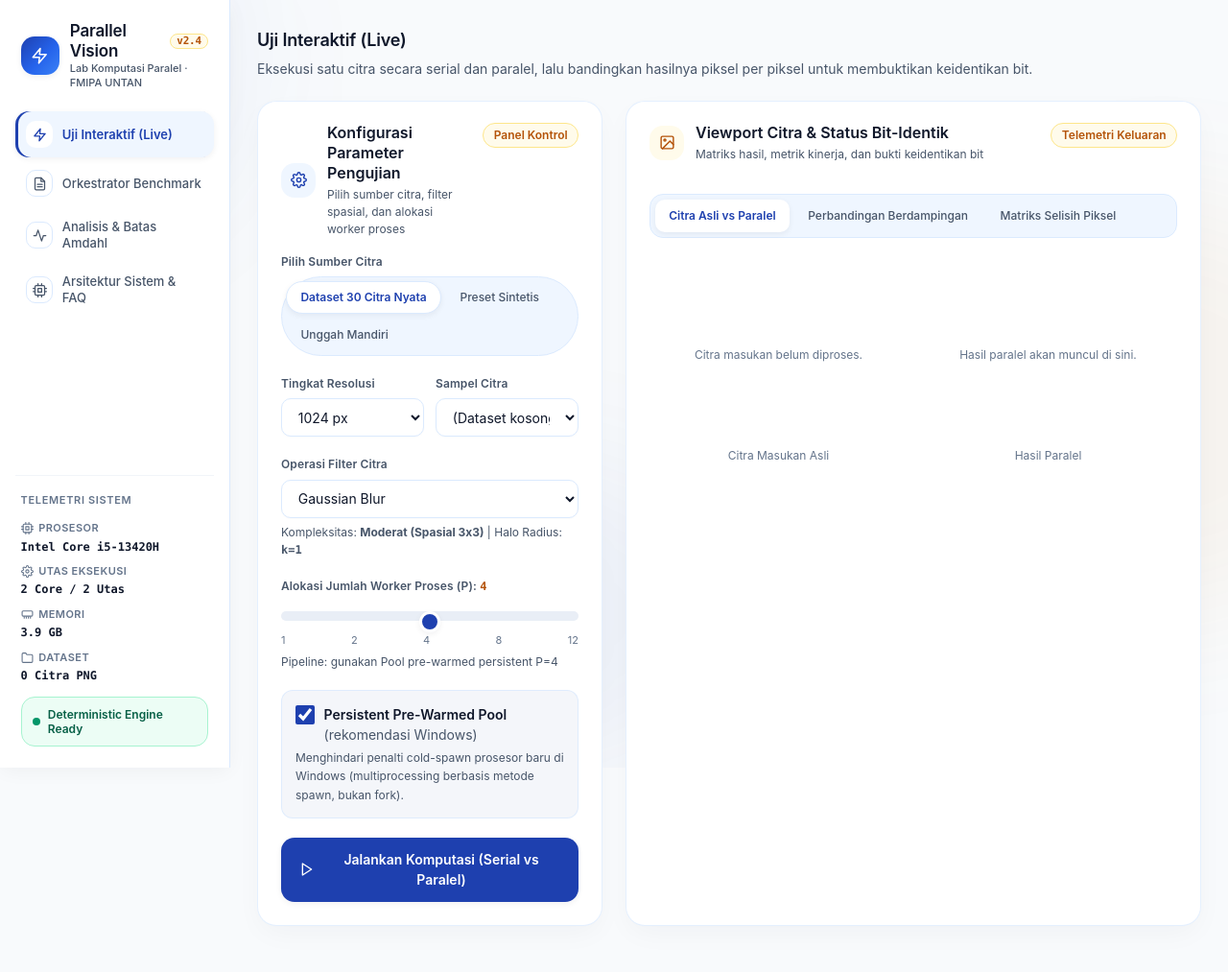
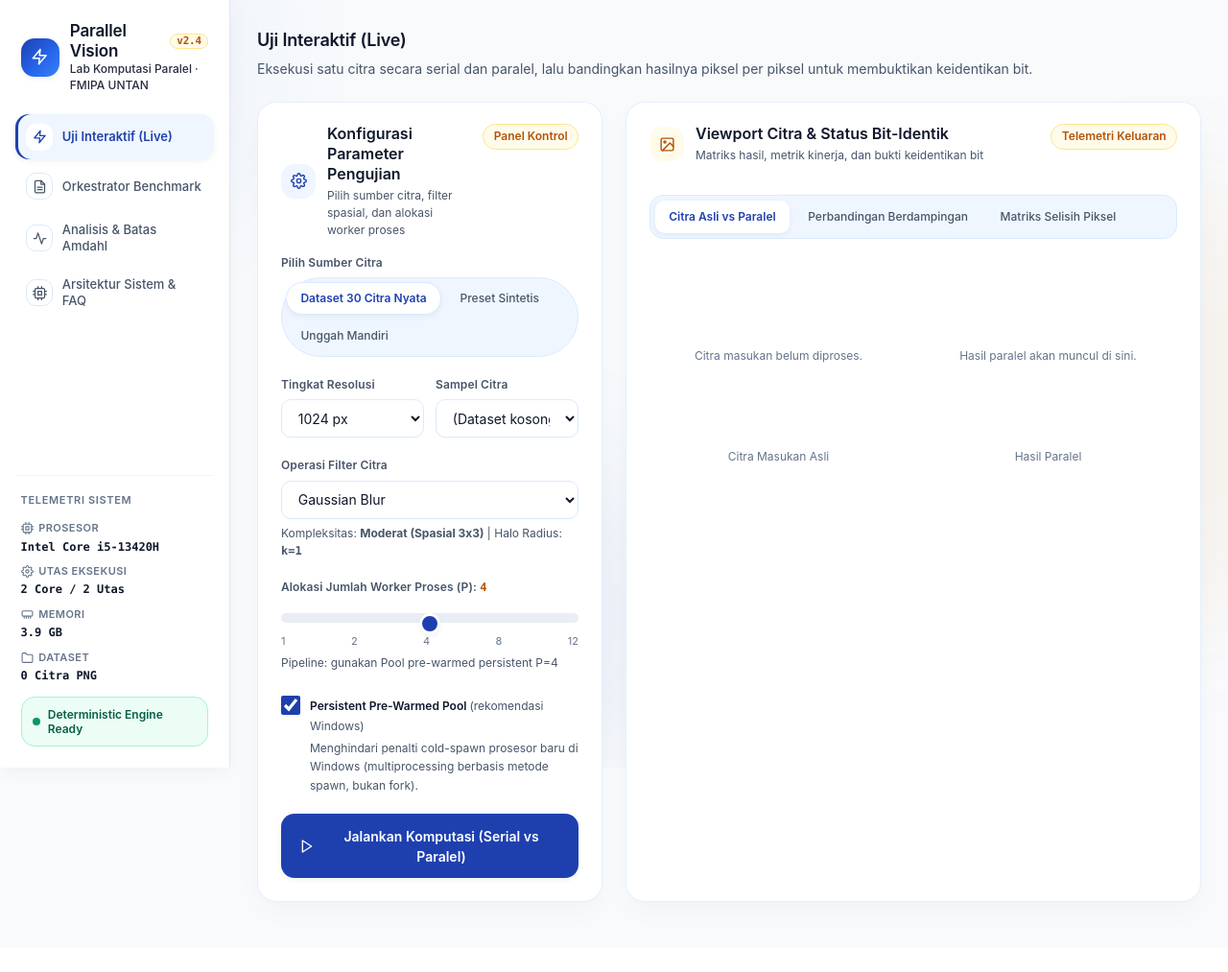
Before and after one commit to raintyaa/komputasi-paralel-multiprocessing, a FastAPI app: page / in a window 1280 px wide. Shown: the whole page at 96% size. After the commit the page ends 942 px from the top, so only its background shows below. Run offline with FastAPI, Linux system fonts and the light colour scheme; data that the repository does not hold is empty; some libraries are stand-ins or nearby versions.

Commit message:
style(ui): flatten checkbox container, remove pulsing dot, and fix line-height in tab 1

```diff
--- a/web/static/css/style.css
+++ b/web/static/css/style.css
@@ -111,20 +111,12 @@ label:focus-within {
 }
 
 /* ------------------------------------------------------------------ chips */
-.live-pulse {
+.status-indicator-dot {
   width: 8px;
   height: 8px;
   border-radius: 50%;
   background: var(--color-success);
   flex: none;
-}
-.rail-status[data-state="running"] .live-pulse {
-  background: var(--color-primary);
-  animation: pulse 1.4s ease-in-out infinite;
-}
-@keyframes pulse {
-  0%, 100% { box-shadow: 0 0 0 0 rgba(30, 64, 175, 0.45); }
-  50%      { box-shadow: 0 0 0 5px rgba(30, 64, 175, 0); }
 }
 
 /* ------------------------------------------------------- tile ikon kartu */
@@ -208,8 +200,9 @@ label:focus-within {
   font-weight: 600;
 }
 .rail-sub {
-  font-size: var(--text-micro);
-  color: var(--color-text-secondary);
+  font-size: 0.75rem;
+  color: var(--color-text-main);
+  opacity: 0.9;
   font-weight: 500;
   line-height: 1.4;
 }
@@ -315,19 +308,19 @@ label:focus-within {
   background: var(--color-primary-light);
   color: var(--color-primary);
 }
-.rail-status[data-state="running"] .live-pulse { background: var(--color-primary); }
+.rail-status[data-state="running"] .status-indicator-dot { background: var(--color-primary); }
 .rail-status[data-state="warning"] {
   border-color: var(--color-warning-border);
   background: var(--color-warning-bg);
   color: var(--color-accent-text);
 }
-.rail-status[data-state="warning"] .live-pulse { background: var(--color-warning); }
+.rail-status[data-state="warning"] .status-indicator-dot { background: var(--color-warning); }
 .rail-status[data-state="error"] {
   border-color: var(--color-danger-border);
   background: var(--color-danger-bg);
   color: var(--color-danger);
 }
-.rail-status[data-state="error"] .live-pulse { background: var(--color-danger); }
+.rail-status[data-state="error"] .status-indicator-dot { background: var(--color-danger); }
 
 /* --- kepala panel (judul modul aktif) --- */
 .panel-head { margin-bottom: 1.35rem; }
@@ -337,7 +330,12 @@ label:focus-within {
   letter-spacing: -0.01em;
   color: var(--color-text-main);
 }
-.panel-head .prose-sub { margin: 0.35rem 0 0; }
+.panel-head .prose-sub {
+  margin: 0.4rem 0 0;
+  font-size: 0.875rem;
+  line-height: 1.625;
+  color: var(--color-text-secondary);
+}
 
 .tab-panel { display: none; }
 .tab-panel.is-active { display: block; }
--- a/web/templates/index.html
+++ b/web/templates/index.html
@@ -171,7 +171,7 @@
           </div>
         </dl>
         <div class="rail-status" id="rail-status" role="status" aria-live="polite" data-state="ready">
-          <span class="live-pulse" aria-hidden="true"></span>
+          <span class="status-indicator-dot" aria-hidden="true"></span>
           <span id="run-status-text">Menghubungi backend&hellip;</span>
         </div>
       </div>
@@ -185,7 +185,7 @@
     <section class="tab-panel is-active" id="tab-live" role="tabpanel" aria-labelledby="tab-btn-live">
       <header class="panel-head">
         <h2 class="panel-title">Uji Interaktif (Live)</h2>
-        <p class="prose-sub">
+        <p class="prose-sub text-sm leading-relaxed text-text-secondary">
           Eksekusi satu citra secara serial dan paralel, lalu bandingkan hasilnya
           piksel per piksel untuk membuktikan keidentikan bit.
         </p>
@@ -268,15 +268,17 @@
               <p class="caption-small" id="live-warm-note"></p>
             </div>
 
-            <div class="rounded-xl border border-border/80 bg-surface-subtle/50 p-3.5">
-              <label class="check-item cursor-pointer">
-                <input type="checkbox" id="live-warm-pool" checked />
-                <span><b class="font-semibold text-text-main">Persistent Pre-Warmed Pool</b> <span class="text-text-secondary">(rekomendasi Windows)</span></span>
+            <div class="pt-1">
+              <label class="check-item cursor-pointer flex items-start gap-2.5">
+                <input type="checkbox" id="live-warm-pool" checked class="mt-0.5 accent-primary" />
+                <div>
+                  <span class="text-xs font-semibold text-text-main">Persistent Pre-Warmed Pool <span class="font-normal text-text-secondary">(rekomendasi Windows)</span></span>
+                  <p class="caption-small mt-1 text-text-secondary leading-relaxed">
+                    Menghindari penalti cold-spawn prosesor baru di Windows (multiprocessing
+                    berbasis metode spawn, bukan fork).
+                  </p>
+                </div>
               </label>
-              <p class="caption-small mt-1 text-text-secondary leading-relaxed">
-                Menghindari penalti cold-spawn prosesor baru di Windows (multiprocessing
-                berbasis metode spawn, bukan fork).
-              </p>
             </div>
 
             <button class="btn btn-primary" id="live-run" type="button">
```
